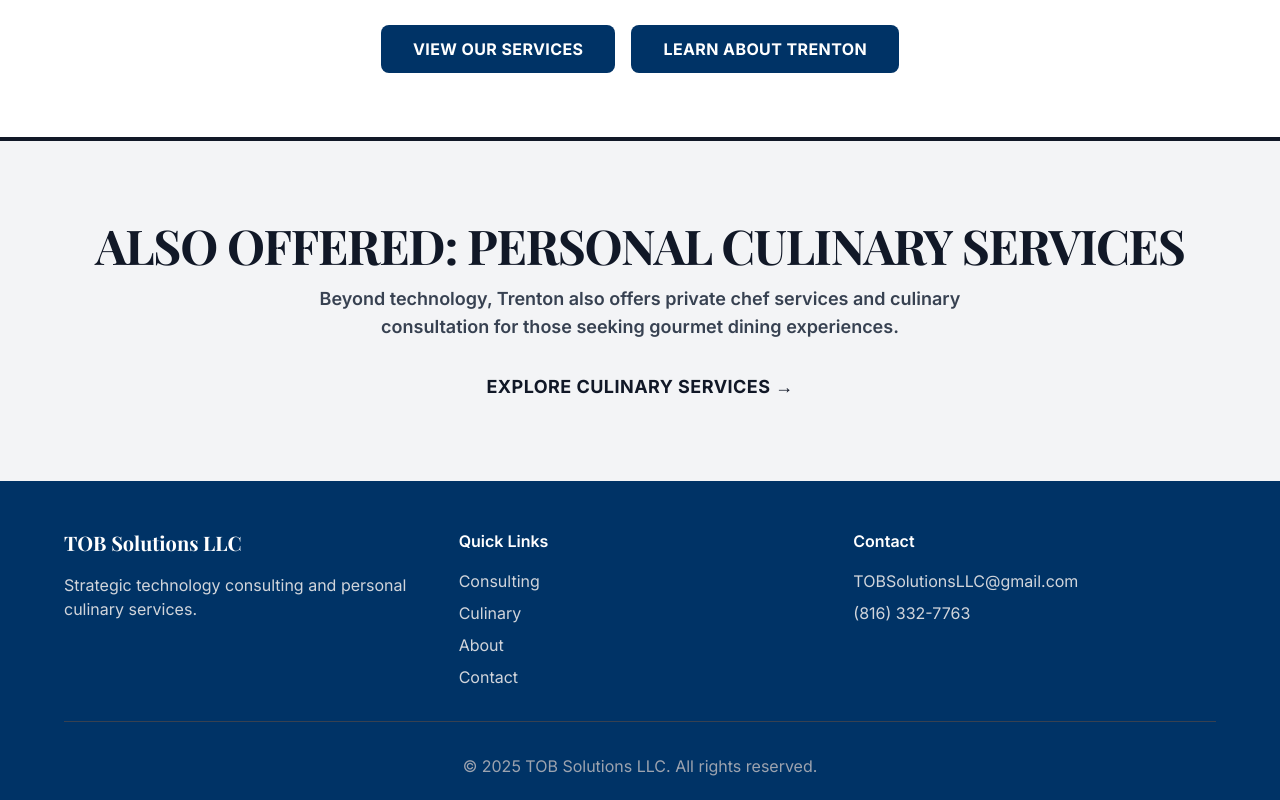
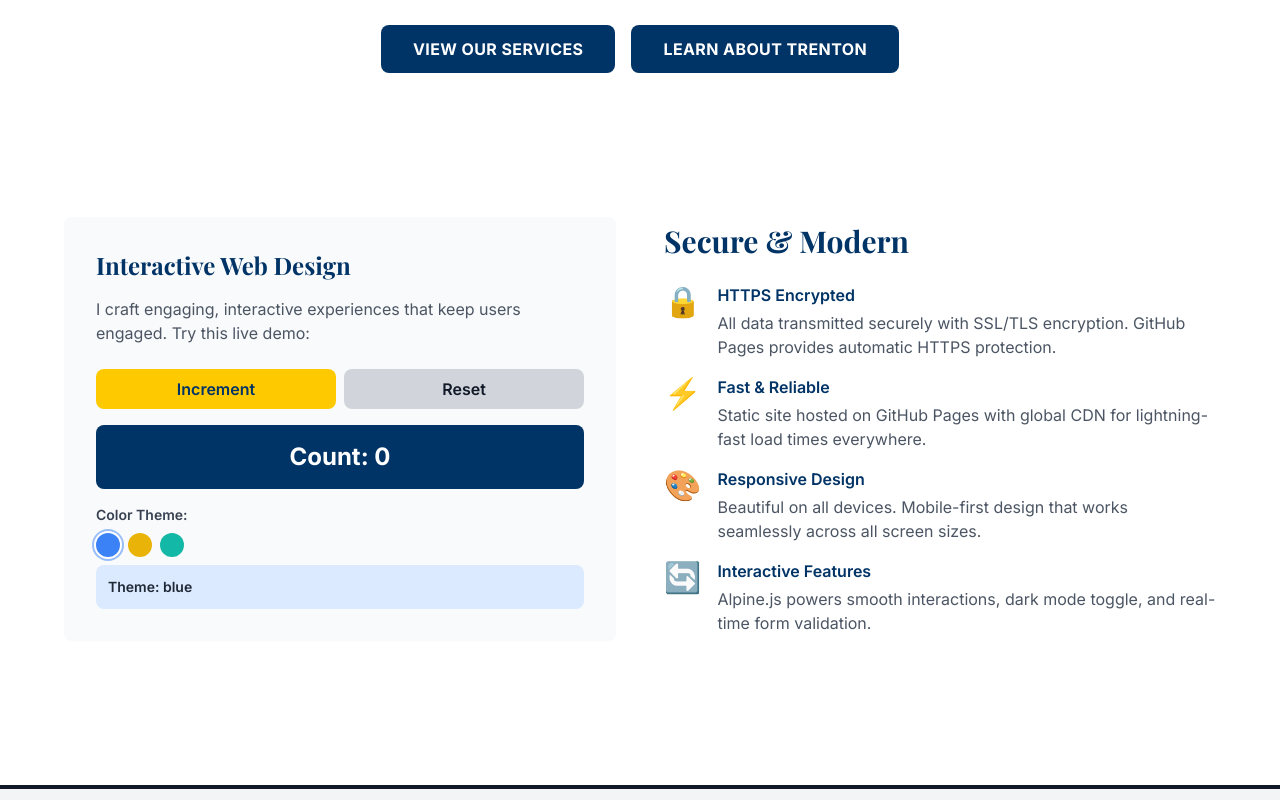
Before and after one commit to TOB-Solutions-LLC/TOB-Solutions-LLC.github.io, a website: page index.html in a window 1280 px wide. Shown: the part 1200-2000 px from the top of the page. Drawn offline with nearby package versions, Linux system fonts and the light colour scheme.

Commit message:
Add interactive web design demo and security features section to home page; update culinary CTA styling

```diff
--- a/index.html
+++ b/index.html
@@ -490,6 +490,80 @@
             </div>
         </section>
 
+        <!-- Web Design & Security Section -->
+        <section class="py-20 bg-white">
+            <div class="section-container">
+                <div class="grid grid-cols-1 md:grid-cols-2 gap-12 items-center mb-16">
+                    <!-- Interactive Demo -->
+                    <div x-data="{ count: 0, color: 'blue' }" class="bg-gray-50 p-8 rounded-lg">
+                        <h3 class="font-display text-2xl font-bold text-brand-dark mb-4">Interactive Web Design</h3>
+                        <p class="text-gray-600 mb-6">I craft engaging, interactive experiences that keep users engaged. Try this live demo:</p>
+
+                        <div class="space-y-4">
+                            <div class="flex gap-2">
+                                <button @click="count++" class="flex-1 bg-brand-gold text-brand-dark px-4 py-2 rounded-lg font-semibold hover:opacity-90 transition">Increment</button>
+                                <button @click="count = 0" class="flex-1 bg-gray-300 text-gray-900 px-4 py-2 rounded-lg font-semibold hover:opacity-90 transition">Reset</button>
+                            </div>
+                            <div class="bg-brand-dark text-white p-4 rounded-lg text-center text-2xl font-bold">
+                                Count: <span x-text="count"></span>
+                            </div>
+
+                            <div class="space-y-2">
+                                <p class="text-sm font-semibold text-gray-700">Color Theme:</p>
+                                <div class="flex gap-2">
+                                    <button @click="color = 'blue'" :class="color === 'blue' ? 'ring-2 ring-offset-2' : ''" class="w-6 h-6 bg-blue-500 rounded-full"></button>
+                                    <button @click="color = 'gold'" :class="color === 'gold' ? 'ring-2 ring-offset-2' : ''" class="w-6 h-6 bg-yellow-500 rounded-full"></button>
+                                    <button @click="color = 'teal'" :class="color === 'teal' ? 'ring-2 ring-offset-2' : ''" class="w-6 h-6 bg-teal-500 rounded-full"></button>
+                                </div>
+                                <div :class="{
+                                    'bg-blue-100': color === 'blue',
+                                    'bg-yellow-100': color === 'gold',
+                                    'bg-teal-100': color === 'teal'
+                                }" class="p-3 rounded-lg text-sm font-semibold text-gray-800">
+                                    Theme: <span x-text="color"></span>
+                                </div>
+                            </div>
+                        </div>
+                    </div>
+
+                    <!-- Security & Features -->
+                    <div>
+                        <h3 class="font-display text-3xl font-bold text-brand-dark mb-6">Secure & Modern</h3>
+                        <div class="space-y-4">
+                            <div class="flex gap-4">
+                                <div class="text-3xl">🔒</div>
+                                <div>
+                                    <h4 class="font-semibold text-brand-dark mb-1">HTTPS Encrypted</h4>
+                                    <p class="text-gray-600">All data transmitted securely with SSL/TLS encryption. GitHub Pages provides automatic HTTPS protection.</p>
+                                </div>
+                            </div>
+                            <div class="flex gap-4">
+                                <div class="text-3xl">⚡</div>
+                                <div>
+                                    <h4 class="font-semibold text-brand-dark mb-1">Fast & Reliable</h4>
+                                    <p class="text-gray-600">Static site hosted on GitHub Pages with global CDN for lightning-fast load times everywhere.</p>
+                                </div>
+                            </div>
+                            <div class="flex gap-4">
+                                <div class="text-3xl">🎨</div>
+                                <div>
+                                    <h4 class="font-semibold text-brand-dark mb-1">Responsive Design</h4>
+                                    <p class="text-gray-600">Beautiful on all devices. Mobile-first design that works seamlessly across all screen sizes.</p>
+                                </div>
+                            </div>
+                            <div class="flex gap-4">
+                                <div class="text-3xl">🔄</div>
+                                <div>
+                                    <h4 class="font-semibold text-brand-dark mb-1">Interactive Features</h4>
+                                    <p class="text-gray-600">Alpine.js powers smooth interactions, dark mode toggle, and real-time form validation.</p>
+                                </div>
+                            </div>
+                        </div>
+                    </div>
+                </div>
+            </div>
+        </section>
+
         <!-- Culinary Services Teaser -->
         <section class="py-20 bg-gray-100 border-t-4 border-gray-900">
             <div class="section-container text-center">
```
Also changed, not shown: culinary.html (+3 -3 lines).
